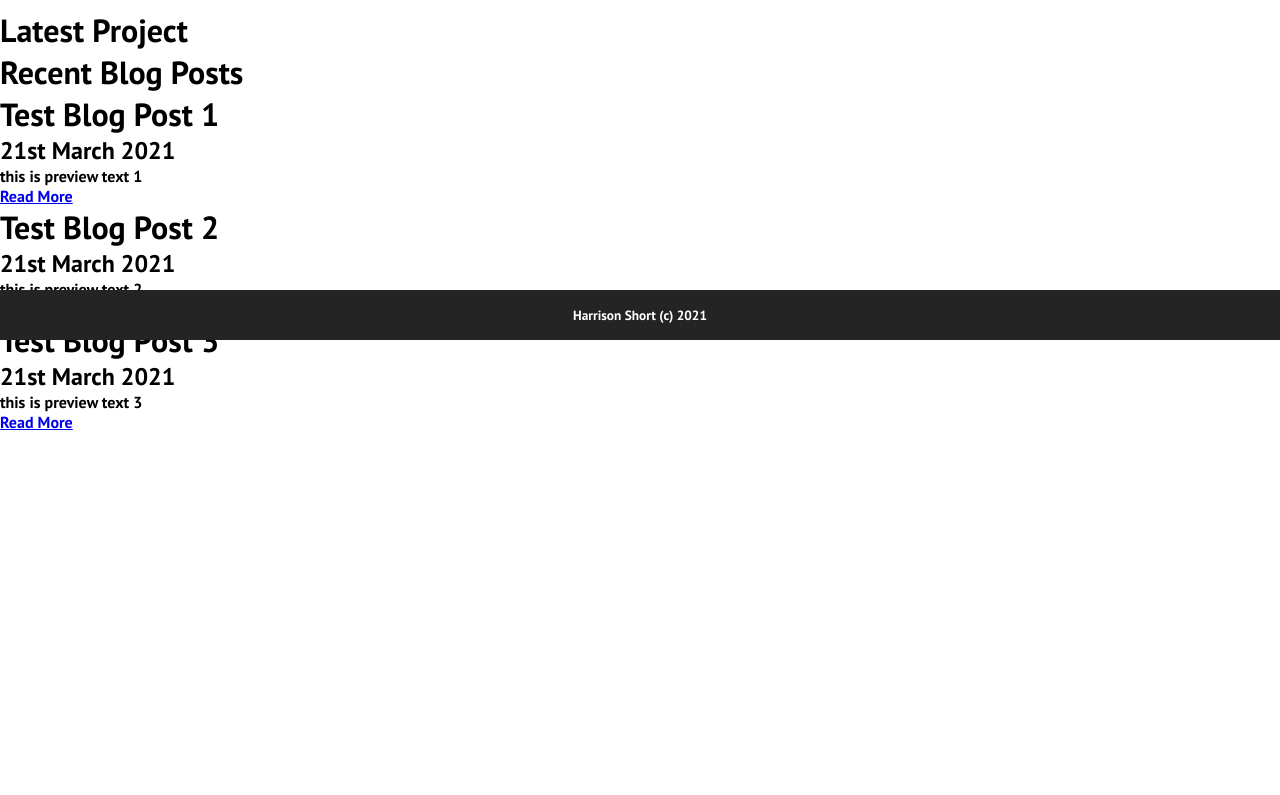
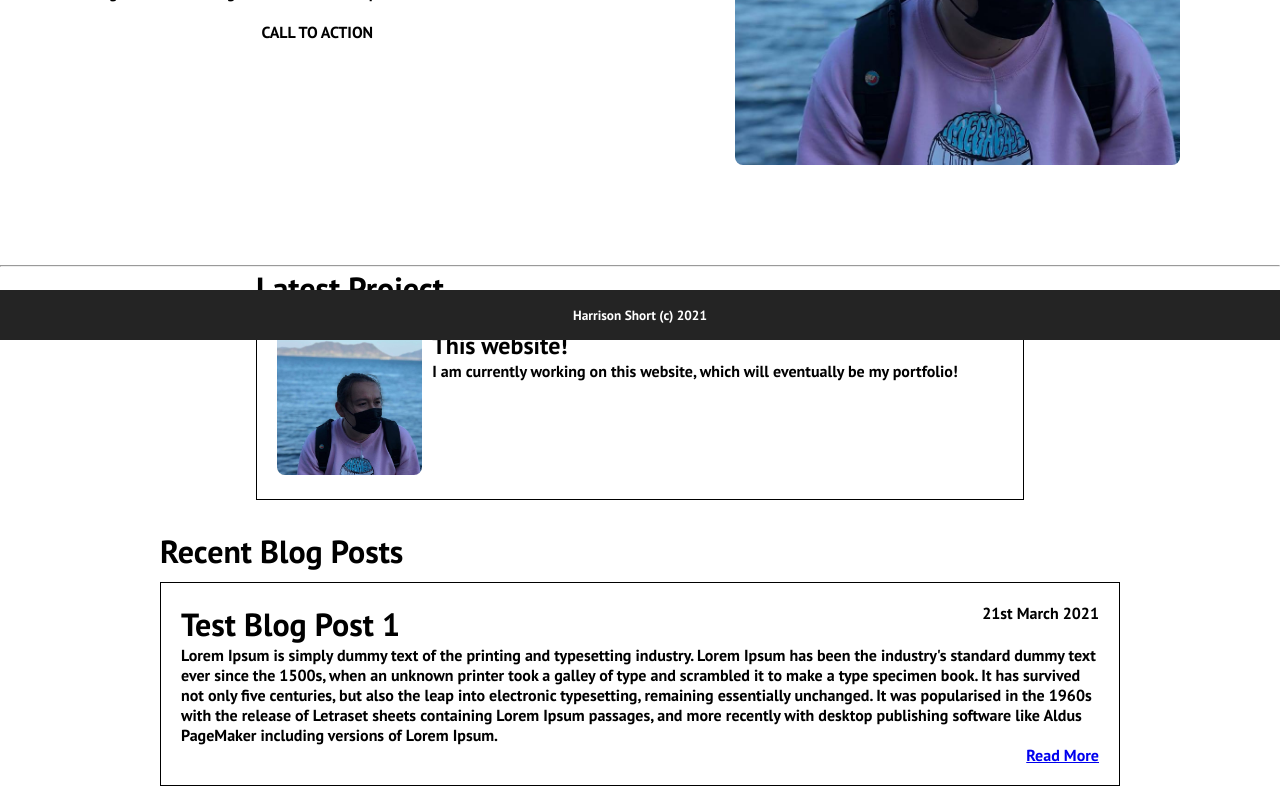
Before and after one commit to HarrisonShort/portfolio-website, a React (Create React App) app: page / in a window 1280 px wide. Shown: the part 460-1255 px from the top of the page. Before the commit the page ends 942 px from the top, so only its background shows below. Built offline with nearby package versions, Linux system fonts and the light colour scheme.

Commit message:
ADD BlogPostPreview and LatestInfoSection HTML and CSS

```diff
--- a/src/components/BlogPostPreview.css
+++ b/src/components/BlogPostPreview.css
@@ -0,0 +1,24 @@
+.blog-post__item__info {
+  display: flex;
+  flex-direction: column;
+  border-style: solid;
+  border-width: 1px;
+  padding: 20px;
+  margin-top: 10px;
+}
+
+.blog-post__header > h1,
+p {
+  display: inline-block;
+  vertical-align: top;
+}
+
+.blog-post__item__date {
+  font-size: 16px;
+  text-align: right;
+  float: right;
+}
+
+.blog-post__item__link {
+  float: right;
+}
--- a/src/components/BlogPostPreview.js
+++ b/src/components/BlogPostPreview.js
@@ -1,18 +1,20 @@
 import React from 'react'
 import { Link } from 'react-router-dom'
+import './BlogPostPreview.css'
 
 export default function BlogPostPreview(props) {
     return (
         <React.Fragment>
-            <li className="blog-post__item">
-                <div className="blog-post__item__info">
+            <div className="blog-post__item__info">
+                <div className="blog-post__header">
                     <h1 className="blog-post__item__title">{props.title}</h1>
-                    <h2 className="blog-post__item__date">{props.date}</h2>
-                    <p className="blog-post__item__text">{props.text}</p>
+                    <p className="blog-post__item__date">{props.date}</p>
+                </div>
+                <p className="blog-post__item__text">{props.text}</p>
+                <div className="blog-post__item__link">
                     <Link className="blog-post__item__link" to={props.path}>Read More</Link>
                 </div>
-
-            </li>
+            </div>
         </React.Fragment >
     )
 }
--- a/src/components/Footer.js
+++ b/src/components/Footer.js
@@ -1,5 +1,4 @@
 import React from 'react'
-import { Link } from 'react-router-dom'
 import './Footer.css'
 
 export default function Footer() {
--- a/src/components/LatestInfoSection.css
+++ b/src/components/LatestInfoSection.css
@@ -1,9 +1,45 @@
-.current-project {
+.latest-info {
+  display: flex;
+  flex-direction: column;
+  align-self: auto;
+  text-align: left;
+  width: 100%;
+  margin-bottom: 25px;
 }
 
-h1 {
-  text-align: center;
+.latest-project {
+  display: flex;
+  flex-direction: column;
+  align-self: center;
+  width: 60%;
+  margin-bottom: 30px;
 }
 
-.recent-blog-posts {
+.latest-project-info {
+  display: flex;
+  border-style: solid;
+  border-width: 1px;
+  padding: 20px;
 }
+
+.latest-project-text {
+  display: flex;
+  flex-direction: column;
+  align-content: flex-start;
+  margin-left: 10px;
+}
+
+.latest-project-title {
+  font-size: 24px;
+}
+
+.latest-project-image {
+  max-width: 20%;
+}
+
+.blog-posts__container {
+  display: flex;
+  flex-direction: column;
+  align-self: center;
+  width: 75%;
+}
--- a/src/components/LatestInfoSection.js
+++ b/src/components/LatestInfoSection.js
@@ -1,15 +1,22 @@
 import React from 'react';
 import BlogPostPreview from './BlogPostPreview';
+import './LatestInfoSection.css'
 
 function LatestInfoSection() {
     return (
-        <div>
-            <div className="current-project">
+        <div className="latest-info">
+            <div className="latest-project">
                 <h1>Latest Project</h1>
-                {/* image here */
+                <div className="latest-project-info">
+                    <div className="latest-project-image">
+                        <img src="/images/harrison_okunoshima.jpg" alt="Harrison Okunoshima" className="info-image" />
+                    </div>
+                    <div className="latest-project-text">
+                        <p className="latest-project-title">This website!</p>
+                        <p className="latest-project-blurb">I am currently working on this website, which will eventually be my portfolio!</p>
+                    </div>
 
-                /* short blurb about project, from the project data */}
-
+                </div>
             </div>
             <div className="blog-posts__container">
                 <h1>Recent Blog Posts</h1>
@@ -18,12 +25,12 @@
                         <BlogPostPreview
                             title="Test Blog Post 1"
                             date="21st March 2021"
-                            text="this is preview text 1"
+                            text="Lorem Ipsum is simply dummy text of the printing and typesetting industry. Lorem Ipsum has been the industry's standard dummy text ever since the 1500s, when an unknown printer took a galley of type and scrambled it to make a type specimen book. It has survived not only five centuries, but also the leap into electronic typesetting, remaining essentially unchanged. It was popularised in the 1960s with the release of Letraset sheets containing Lorem Ipsum passages, and more recently with desktop publishing software like Aldus PageMaker including versions of Lorem Ipsum."
                             path="/blog" />
                         <BlogPostPreview
                             title="Test Blog Post 2"
                             date="21st March 2021"
-                            text="this is preview text 2"
+                            text="Lorem Ipsum is simply dummy text of the printing and typesetting industry. Lorem Ipsum has been the industry's standard dummy text ever since the 1500s, when an unknown printer took a galley of type and scrambled it to make a type specimen book. It has survived not only five centuries, but also the leap into electronic typesetting, remaining essentially unchanged. It was popularised in the 1960s with the release of Letraset sheets containing Lorem Ipsum passages, and more recently with desktop publishing software like Aldus PageMaker including versions of Lorem Ipsum."
                             path="/blog" />
                         <BlogPostPreview
                             title="Test Blog Post 3"
@@ -32,9 +39,8 @@
                             path="/blog" />
                     </ul>
                 </div>
-
             </div>
-        </div>
+        </div >
     )
 }
 
--- a/src/components/pages/Home.js
+++ b/src/components/pages/Home.js
@@ -7,6 +7,7 @@
     return (
         <React.Fragment>
             <PersonalInfoSection />
+            <hr />
             <LatestInfoSection />
         </React.Fragment>
     )
```
Also changed, not shown: public/images/harrison_okunoshima.jpg (added).
